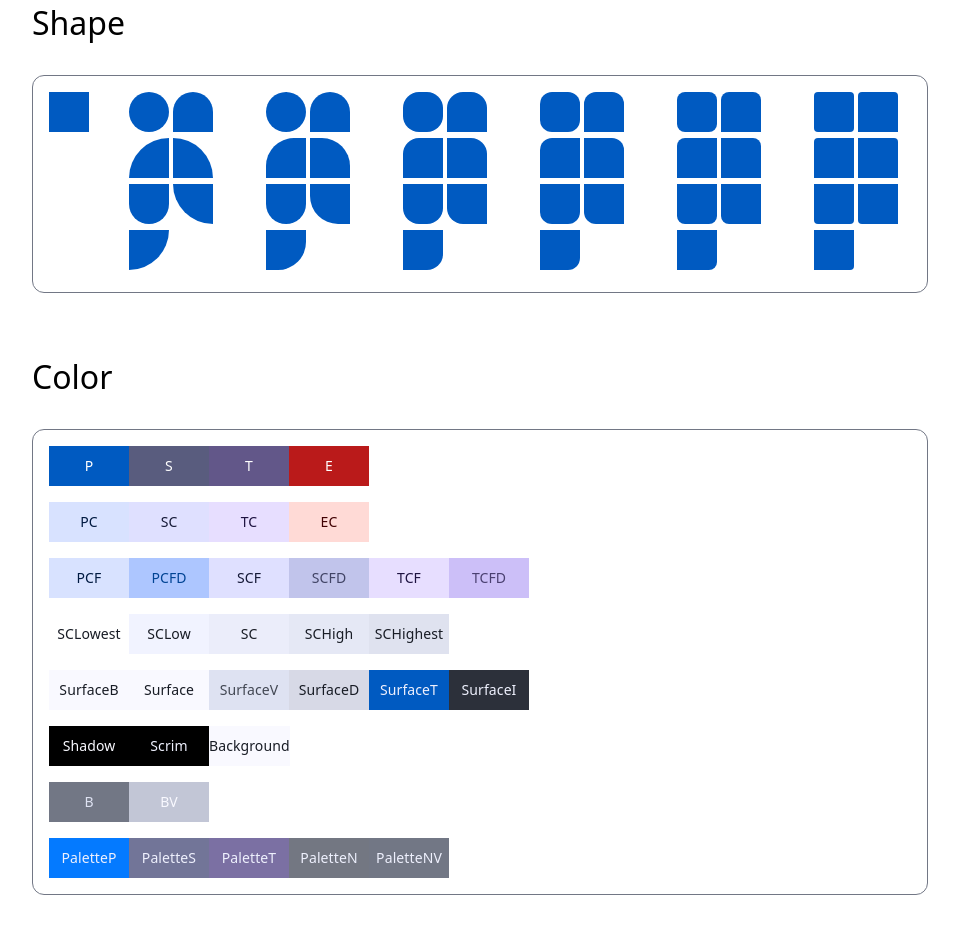
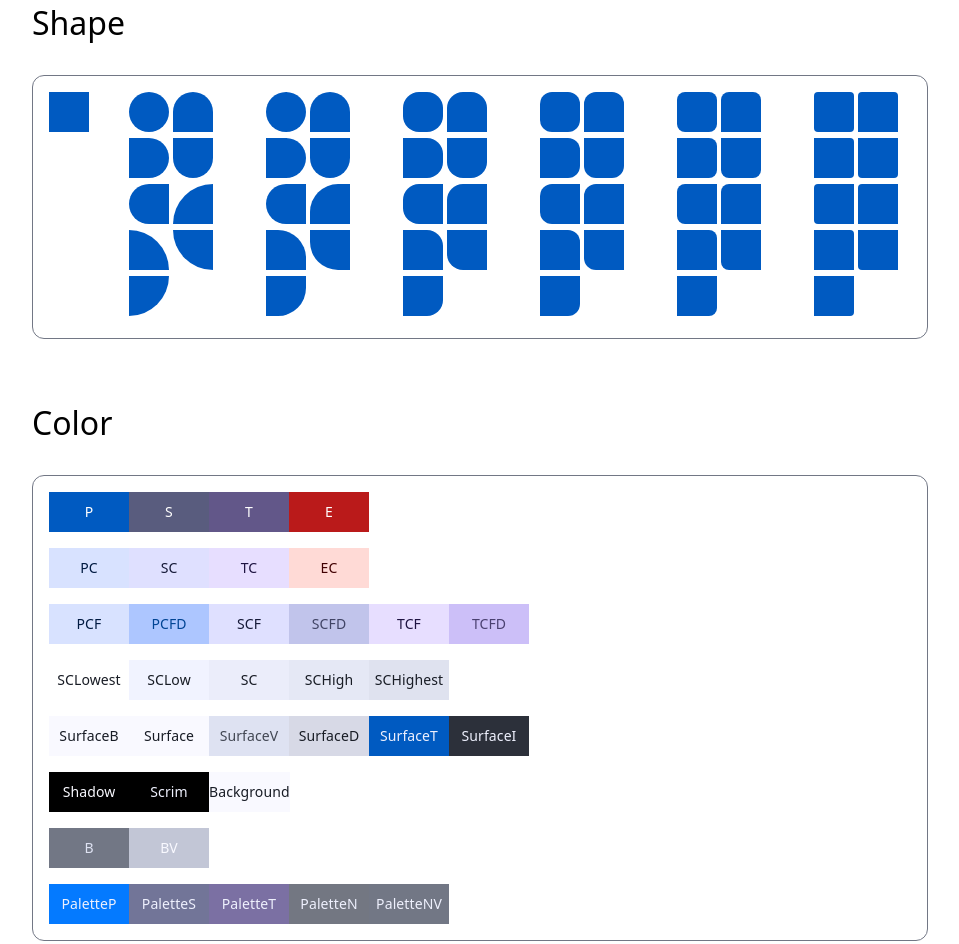
Before and after one commit to glare-labs/tailwindcss-material-tokens, a website built with Vite: page dev-app/index.html in a window 1280 px wide. Shown: the part 1367-2311 px from the top of the page, without its empty margins (160-1119 px from the left). Built offline with nearby package versions, Linux system fonts and the light colour scheme.

Commit message:
fix: add missing shape examples

```diff
--- a/dev-app/index.html
+++ b/dev-app/index.html
@@ -123,54 +123,66 @@
             <div>
                 <span class="shape-full"></span>
                 <span class="shape-full-t"></span>
+                <span class="shape-full-r"></span>
+                <span class="shape-full-b"></span>
+                <span class="shape-full-l"></span>
                 <span class="shape-full-tl"></span>
                 <span class="shape-full-tr"></span>
-                <span class="shape-full-b"></span>
                 <span class="shape-full-bl"></span>
                 <span class="shape-full-br"></span>
             </div>
             <div>
                 <span class="shape-extra"></span>
                 <span class="shape-extra-t"></span>
+                <span class="shape-extra-r"></span>
+                <span class="shape-extra-b"></span>
+                <span class="shape-extra-l"></span>
                 <span class="shape-extra-tl"></span>
                 <span class="shape-extra-tr"></span>
-                <span class="shape-extra-b"></span>
                 <span class="shape-extra-bl"></span>
                 <span class="shape-extra-br"></span>
             </div>
             <div>
                 <span class="shape-large"></span>
                 <span class="shape-large-t"></span>
+                <span class="shape-large-r"></span>
+                <span class="shape-large-b"></span>
+                <span class="shape-large-l"></span>
                 <span class="shape-large-tl"></span>
                 <span class="shape-large-tr"></span>
-                <span class="shape-large-b"></span>
                 <span class="shape-large-bl"></span>
                 <span class="shape-large-br"></span>
             </div>
             <div>
                 <span class="shape-medium"></span>
                 <span class="shape-medium-t"></span>
+                <span class="shape-medium-r"></span>
+                <span class="shape-medium-b"></span>
+                <span class="shape-medium-l"></span>
                 <span class="shape-medium-tl"></span>
                 <span class="shape-medium-tr"></span>
-                <span class="shape-medium-b"></span>
                 <span class="shape-medium-bl"></span>
                 <span class="shape-medium-br"></span>
             </div>
             <div>
                 <span class="shape-small"></span>
                 <span class="shape-small-t"></span>
+                <span class="shape-small-r"></span>
+                <span class="shape-small-b"></span>
+                <span class="shape-small-l"></span>
                 <span class="shape-small-tl"></span>
                 <span class="shape-small-tr"></span>
-                <span class="shape-small-b"></span>
                 <span class="shape-small-bl"></span>
                 <span class="shape-small-br"></span>
             </div>
             <div>
                 <span class="shape-extra-small"></span>
                 <span class="shape-extra-small-t"></span>
+                <span class="shape-extra-small-r"></span>
+                <span class="shape-extra-small-b"></span>
+                <span class="shape-extra-small-l"></span>
                 <span class="shape-extra-small-tl"></span>
                 <span class="shape-extra-small-tr"></span>
-                <span class="shape-extra-small-b"></span>
                 <span class="shape-extra-small-bl"></span>
                 <span class="shape-extra-small-br"></span>
             </div>
@@ -258,9 +270,9 @@
         <h1>Window Media Query</h1>
         <div class="[&>span]:w-full [&>span]:h-10 [&>span]:grid [&>span]:items-center [&>span]:justify-center">
             <span class="compact:bg-primary compact:text-on-primary">Compact [max-width: 600px]</span>
-            <span class="medium:bg-primary medium:text-on-primary">Medium [max-width: 8400px]</span>
-            <span class="expanded:bg-primary expanded:text-on-primary">Expanded [max-width: 1200px]</span>
-            <span class="large:bg-primary large:text-on-primary">Large [max-width: 1600px]</span>
+            <span class="medium:bg-primary medium:text-on-primary">Medium [min-width: 600px] [max-width: 840px]</span>
+            <span class="expanded:bg-primary expanded:text-on-primary">Expanded [min-width: 840px] [max-width: 1200px]</span>
+            <span class="large:bg-primary large:text-on-primary">Large [min-width: 1200px] [max-width: 1600px]</span>
             <span class="extra-large:bg-primary extra-large:text-on-primary">ExtraLarge [min-width: 1600px]</span>
         </div>
 
@@ -273,9 +285,7 @@
             <span class="w-large">w-large</span>
         </div>
 
-        <tokens-list></tokens-list>
     </div>
-
 
     <script
         type="module"
```
